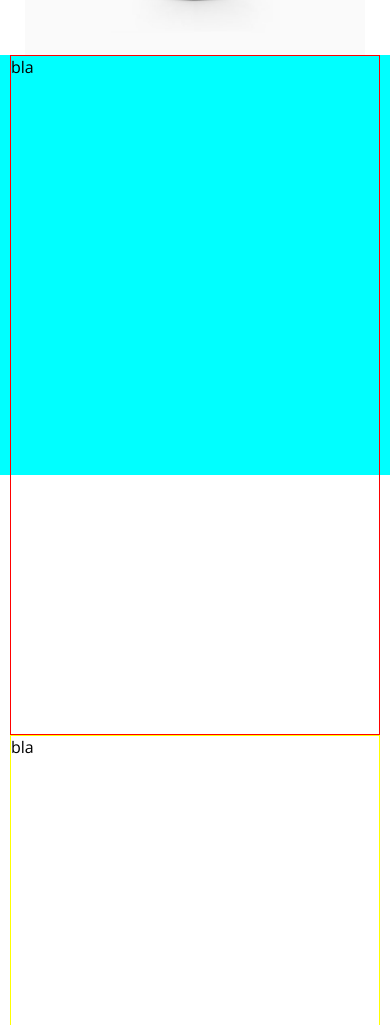
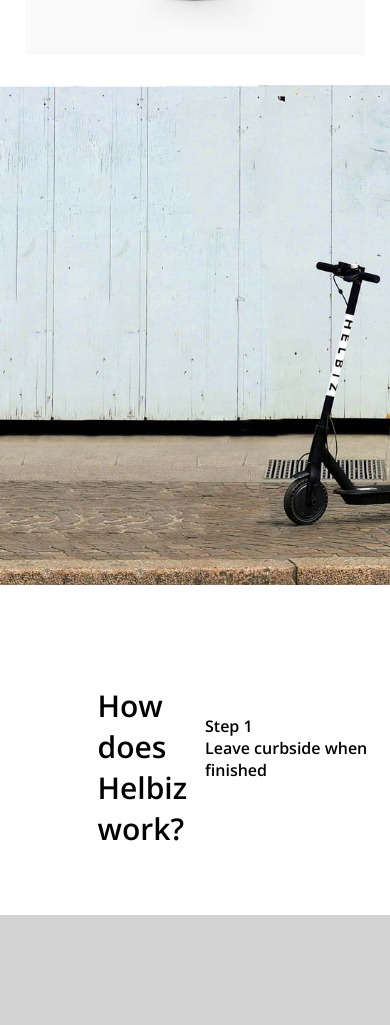
Before and after one commit to DavideBenazzi/html-css-helbiz, a plain HTML site: page index.html in a window 390 px wide. Shown: the part 2175-3200 px from the top of the page. Drawn offline with nearby package versions, Linux system fonts and the light colour scheme.

Commit message:
Sezione iphone

```diff
--- a/css/style.css
+++ b/css/style.css
@@ -32,6 +32,10 @@ h4 {
 
 a {
   text-decoration: none;
+}
+
+a:hover {
+  color: orange;
 }
 
 /* UTILITY */
@@ -105,6 +109,7 @@ header .ulist li:nth-child(9) a {
 .btn {
   display: inline-block;
 }
+
 /* HELBIZBIKE */
 
 .bike {
@@ -126,30 +131,40 @@ header .ulist li:nth-child(9) a {
   margin: 15px 0;
 }
 
+.bike a:hover {
+  color: orange;
+}
+
 .bike img {
   max-height: 500px;
 }
 
-
-/* DEBUG PER OSSATURA */
 /* telefono che scompare */
 .tel-none {
-  background: aqua;
-  height: 420px;                      <!-- IMMAGINE BACKGROUND + COVER + POSITION-->
+  height: 500px;
+  background-image: url('../img/helbiz-banner.jpg');
+  background-size: cover;
+  margin-top: 30px;
 }
 
-.green {
-  height: 680px;
-  border: 1px solid green;
+.box {
+  height: 200px;
 }
-.red {
-  height: 680px;
-  border: 1px solid red;
+
+.box h2 {
+  margin-top: 600px;
+  margin-left: 50%;
 }
-.yellow {
-  height: 680px;
-  border: 1px solid yellow;
+
+.box img {
+  max-width: 100%;
+  margin-top: 200px;
 }
+
+.box h5 {
+  margin-top: 630px;
+}
+/* DEBUG PER OSSATURA */
 /* sezione smart */
 .smart  {
   height: 520px;
--- a/index.html
+++ b/index.html
@@ -99,19 +99,26 @@
     <!-- PHONE CHE SCOMPARE -->
     <section class="tel-none">
       <div class="container">
-        <div class="col-sx-12 col-md-4">
-          <div class="red">
-            bla
+        <div class="col-sx-6 col-md-4">
+          <div class="box">
+            <h2>
+              How does <br>Helbiz work?
+            </h2>
           </div>
         </div>
         <div class="col-md-4 only-desk">
-          <div class="green">
-            bla
+          <div class="box">
+            <img src="./img/iphone.png" alt="iphone">
           </div>
         </div>
-        <div class="col-sx-12 col-md-4">
-          <div class="yellow">
-            bla
+        <div class="col-sx-6 col-md-4">
+          <div class="box">
+            <h5>
+              Step 1
+            </h5>
+            <h6>
+              Leave curbside when finished
+            </h6>
           </div>
         </div>
       </div>
```
